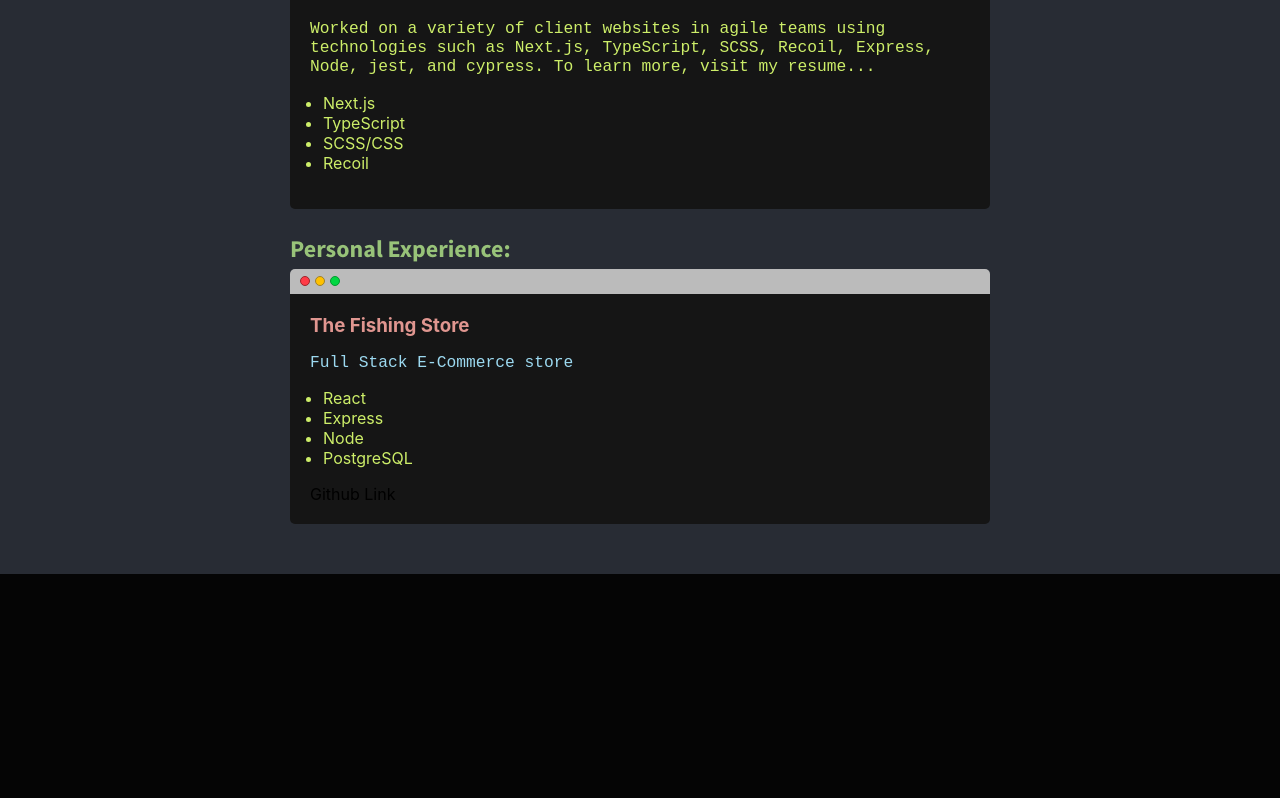
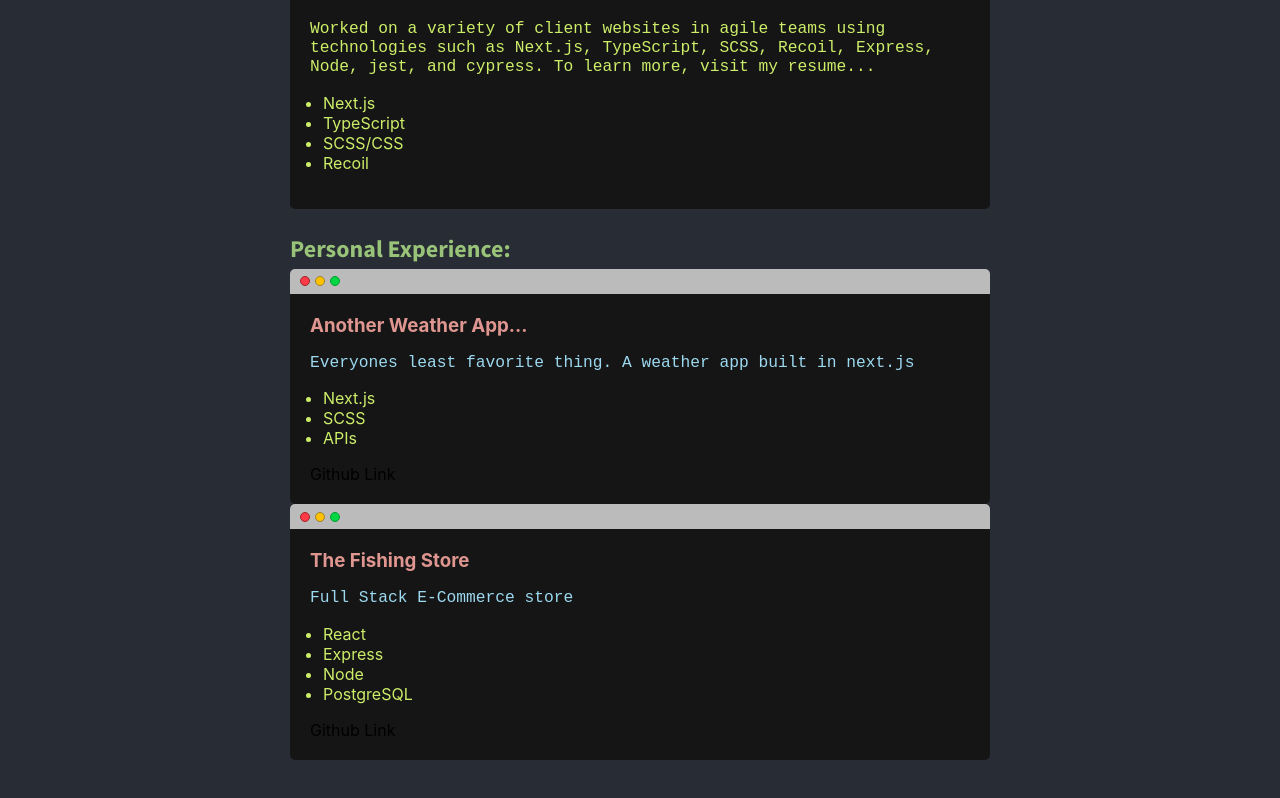
Before and after one commit to LoganBready/my-site, a Next.js app: page / in a window 1280 px wide. Shown: the part 918-1716 px from the top of the page. Before the commit the page ends 1492 px from the top, so only its background shows below. Built offline with nearby package versions, Linux system fonts and the light colour scheme.

Commit message:
added project

```diff
--- a/src/components/Experience/experience.constants.ts
+++ b/src/components/Experience/experience.constants.ts
@@ -32,6 +32,26 @@ export const professionalExperienceData = [
 export const personalExperienceData = [
   {
     id: 1,
+    title: 'Another Weather App...',
+    description:
+      'Everyones least favorite thing.  A weather app built in next.js',
+    githubLink: '',
+    demoLink: '',
+    publishedLink: '',
+    skills: [
+      {
+        title: 'Next.js',
+      },
+      {
+        title: 'SCSS',
+      },
+      {
+        title: 'APIs',
+      },
+    ],
+  },
+  {
+    id: 2,
     title: 'The Fishing Store',
     description: 'Full Stack E-Commerce store',
     githubLink: '',
```
